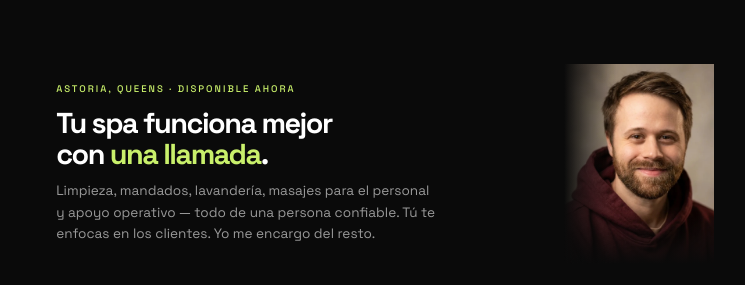
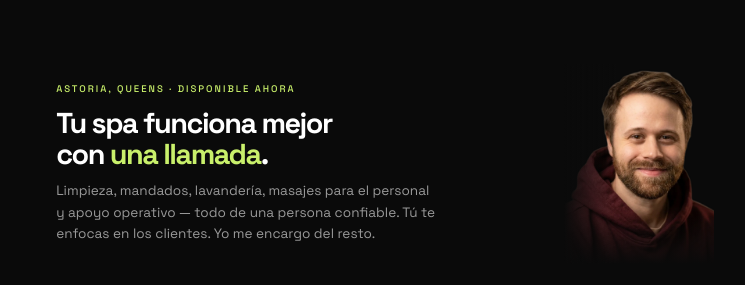
Before and after one commit to johnnygravitt22/johnny-gravitt-services, a plain HTML site: page flyer-es.html in a window 1280 px wide. Shown: the top 285 px of the page, without its empty margins (267-1012 px from the left). Drawn offline with Linux system fonts and the light colour scheme.

Commit message:
Background removed from photo - clean cutout

```diff
--- a/flyer-es.html
+++ b/flyer-es.html
@@ -264,7 +264,7 @@
       <p class="hero-desc">Limpieza, mandados, lavandería, masajes para el personal y apoyo operativo — todo de una persona confiable. Tú te enfocas en los clientes. Yo me encargo del resto.</p>
     </div>
     <div class="hero-photo">
-      <img src="johnny-real.jpg" alt="Johnny Gravitt">
+      <img src="johnny-nobg.png" alt="Johnny Gravitt">
     </div>
   </div>
 
```
Also changed, not shown: flyer-ja.html (+1 -1 lines), flyer-ko.html (+1 -1 lines), flyer-zh.html (+1 -1 lines), flyer.html (+1 -1 lines), johnny-nobg.png (added).
